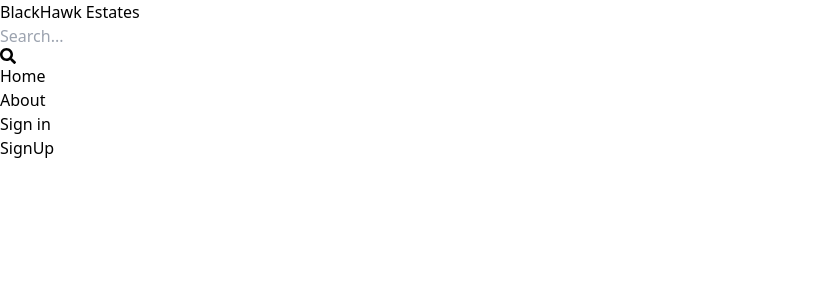
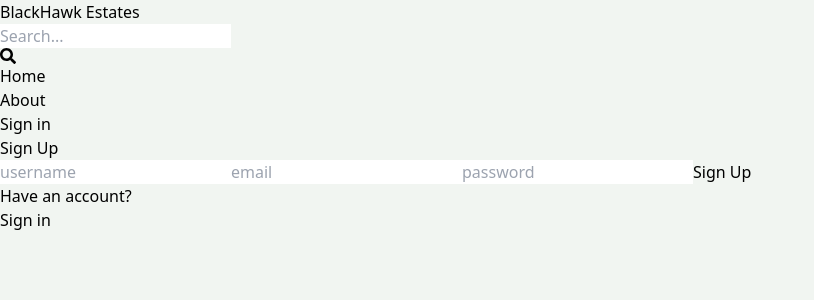
Before and after one commit to Horlew-myde/mern-estate, a React (Vite) app in the folder client/: page /sign-up in a window 1280 px wide. Shown: the top 300 px of the page, without its empty margins (0-814 px from the left). Built offline with nearby package versions, Linux system fonts and the light colour scheme.

Commit message:
complete sign up page ui

```diff
--- a/client/src/index.css
+++ b/client/src/index.css
@@ -1,3 +1,7 @@
 @tailwind base;
 @tailwind components;
 @tailwind utilities;
+
+body {
+    background-color: rgb(241, 245, 241);
+}
--- a/client/src/pages/SignUp.jsx
+++ b/client/src/pages/SignUp.jsx
@@ -1,7 +1,34 @@
-import React from 'react'
+import React from "react";
+import { Link } from "react-router-dom";
 
 export default function SignUp() {
   return (
-    <div>SignUp</div>
-  )
+    <div className="p-3 max-w-lg mx-auto ">
+      <h1 className="text-3xl text-center font-bold my-7">Sign Up</h1>
+      <form className="flex flex-col gap-4">
+        <input
+          type="text"
+          placeholder="username"
+          className="border p-3 rounded-lg id='username"
+        />
+        <input
+          type="email"
+          placeholder="email"
+          className="border p-3 rounded-lg id='email"
+        />
+        <input
+          type="password"
+          placeholder="password"
+          className="border p-3 rounded-lg id='password"
+        />
+        <button className="bg-slate-700 text-white p-3 rounded-lg uppercase hover:opacity-95 disabled:opacity-80">Sign Up</button>
+      </form>
+      <div className="flex gap-2 mt-5">
+        <p>Have an account?</p>
+        <Link to={"/sign-in"}>
+          <p className="text-blue-700">Sign in</p>
+        </Link>
+      </div>
+    </div>
+  );
 }
```
